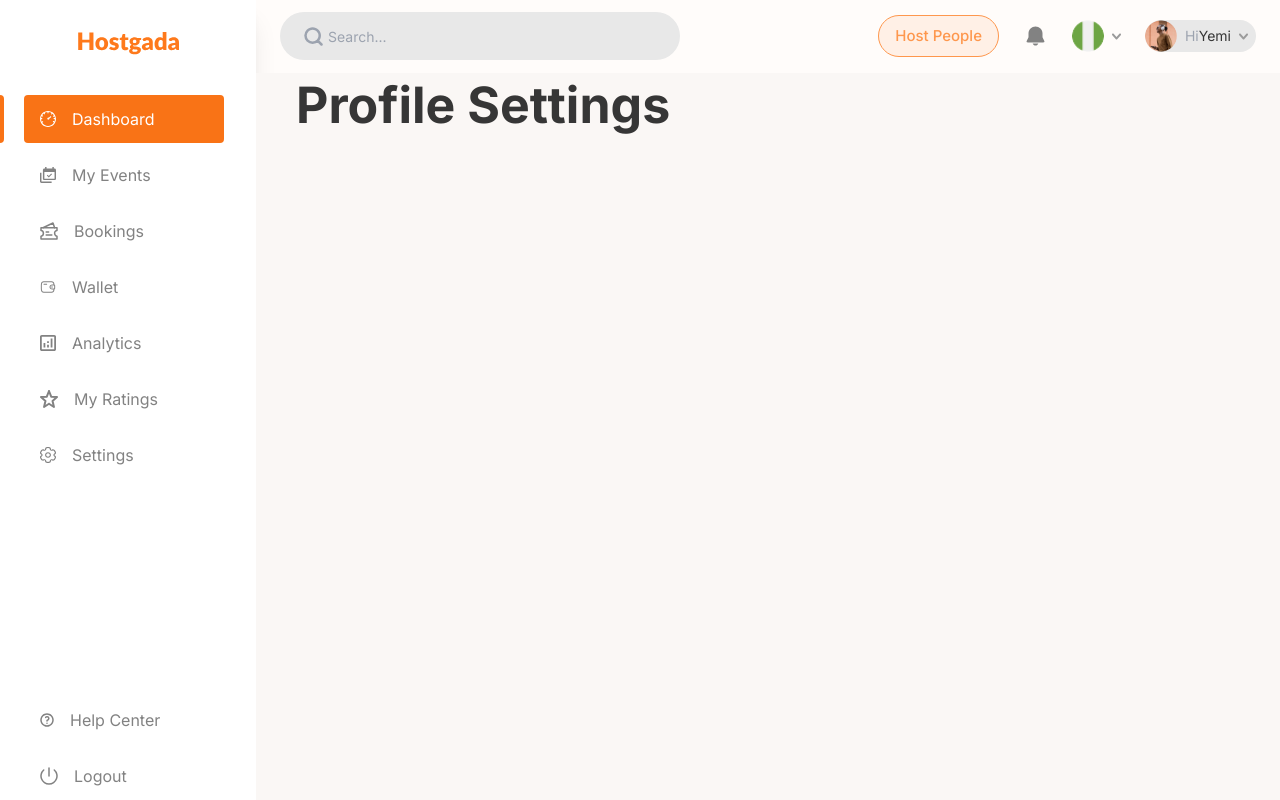
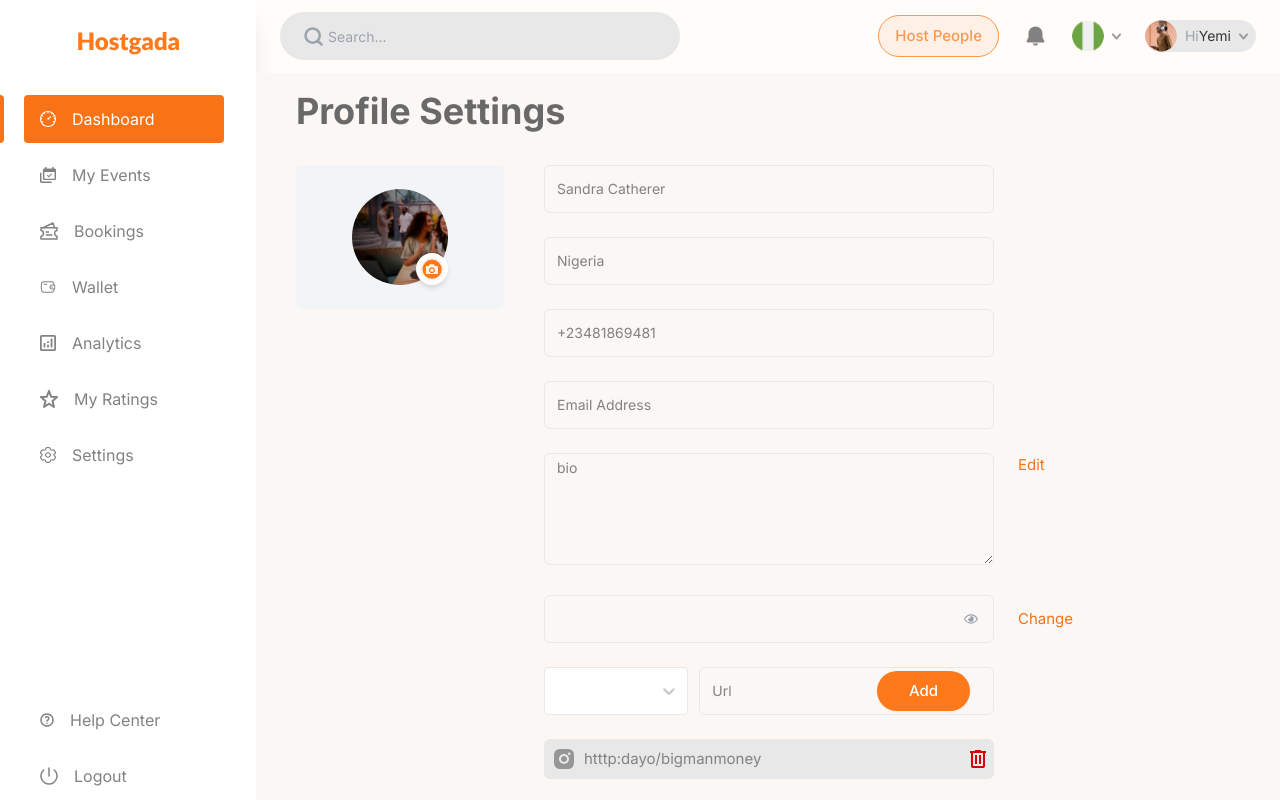
Before and after one commit to BalogunVictor/hostgada-frontend-app, a Next.js app: page /dashboard/host/settings in a window 1280 px wide. Built offline with nearby package versions, Linux system fonts and the light colour scheme.

Commit message:
profile settings

```diff
--- a/src/app/dashboard/host/settings/page.tsx
+++ b/src/app/dashboard/host/settings/page.tsx
@@ -1,18 +1,101 @@
 'use client';
 
-import { Title } from '@ui/Text';
+import { BinIcon, InstagramIcon, PhotoIcon } from '@asset/icons';
+import { landingPage } from '@asset/images';
+import { Button } from '@ui/Button';
+import { Input } from '@ui/Input';
+import { PasswordInput } from '@ui/PasswordInput';
+import { Select } from '@ui/Select';
+import { BodyText, Title } from '@ui/Text';
+import { TextArea } from '@ui/Textarea';
 import { Wrapper } from '@ui/Wrapper';
-import React from 'react';
+import Image from 'next/image';
+import React, { useRef, useState } from 'react';
 import Motion from 'src/layout/motion';
 
-function page() {
+function Page() {
+  const fileInputRef = useRef<HTMLInputElement>(null);
+  const [selectedImage, setSelectedImage] = useState<string | null>();
+
+  const handleImageChange = (event: React.ChangeEvent<HTMLInputElement>) => {
+    if (event.target.files && event.target.files[0]) {
+      const imageUrl = URL.createObjectURL(event.target.files[0]);
+      setSelectedImage(imageUrl);
+    }
+  };
+
+  const handleImageClick = () => {
+    fileInputRef.current?.click();
+  };
   return (
     <Motion>
       <Wrapper dashboard>
-        <Title>Profile Settings</Title>
+        <Title dashboard>Profile Settings</Title>
+        <div className="flex flex-col lg:flex-row gap-10 pt-4">
+          <div className="w-52 h-36 bg-gray-100 rounded-md p-4 flex items-center justify-center relative">
+            <div className="relative cursor-pointer" onClick={handleImageClick}>
+              <Image
+                className="w-24 h-24 rounded-full object-cover"
+                src={landingPage || selectedImage}
+                alt="profile image"
+                width={96}
+                height={96}
+              />
+              <div className="absolute bottom-0 right-0 bg-white p-1 rounded-full shadow-md">
+                <PhotoIcon className="w-6 h-6 text-blue-500" />
+              </div>
+            </div>
+            <input
+              type="file"
+              accept="image/*"
+              ref={fileInputRef}
+              onChange={handleImageChange}
+              className="hidden"
+            />
+          </div>
+          <div className="w-[280px] xl:w-[450px] text-gray-500 space-y-6">
+            <Input value="Sandra Catherer" disabled />
+            <Input value="Nigeria" disabled />
+            <Input value="+23481869481" disabled />
+            <Input value="Email Address" disabled />
+
+            <div className="flex w-full gap-2">
+              <TextArea value="bio" className="w-full mr-4" disabled />
+              <BodyText className="text-orange-500 cursor-pointer mr-[-100px]">
+                Edit
+              </BodyText>
+            </div>
+
+            <div className="flex w-full items-center gap-2">
+              <PasswordInput className="w-full mr-4" disabled />
+              <BodyText className="text-orange-500 cursor-pointer mr-[-100px]">
+                Change
+              </BodyText>
+            </div>
+
+            <div className="flex w-full gap-2">
+              <Select className="w-20 xl:w-36" />
+              <Input
+                className="w-[200%]"
+                rightIcon={<Button>Add</Button>}
+                value="Url"
+              />
+            </div>
+            <div className="h-10 w-full bg-gray-300 flex justify-between items-center p-2 rounded-md">
+              <div className="flex gap-2 items-center">
+                <InstagramIcon />
+                <BodyText>htttp:dayo/bigmanmoney</BodyText>
+              </div>
+              <BinIcon />
+            </div>
+          </div>
+        </div>
+        <div className="">
+          <Title dashboard>Newsletter</Title>
+        </div>
       </Wrapper>
     </Motion>
   );
 }
 
-export default page;
+export default Page;
--- a/src/assets/icons/index.ts
+++ b/src/assets/icons/index.ts
@@ -33,3 +33,6 @@ export { default as CancelIcon } from './Cancel.svg';
 export { default as EmptyErrorIcon } from './errorIcon.svg';
 export { default as PendingIcon } from './pendingIcon.svg';
 export { default as PowerIcon } from './powerIcon.svg';
+export { default as PhotoIcon } from './photoIcon.svg';
+export { default as InstagramIcon } from './ri_instagram-fill.svg';
+export { default as BinIcon } from './BinIcon.svg';
```
Also changed, not shown: src/assets/icons/BinIcon.svg (added), src/assets/icons/ri_instagram-fill.svg (added).
